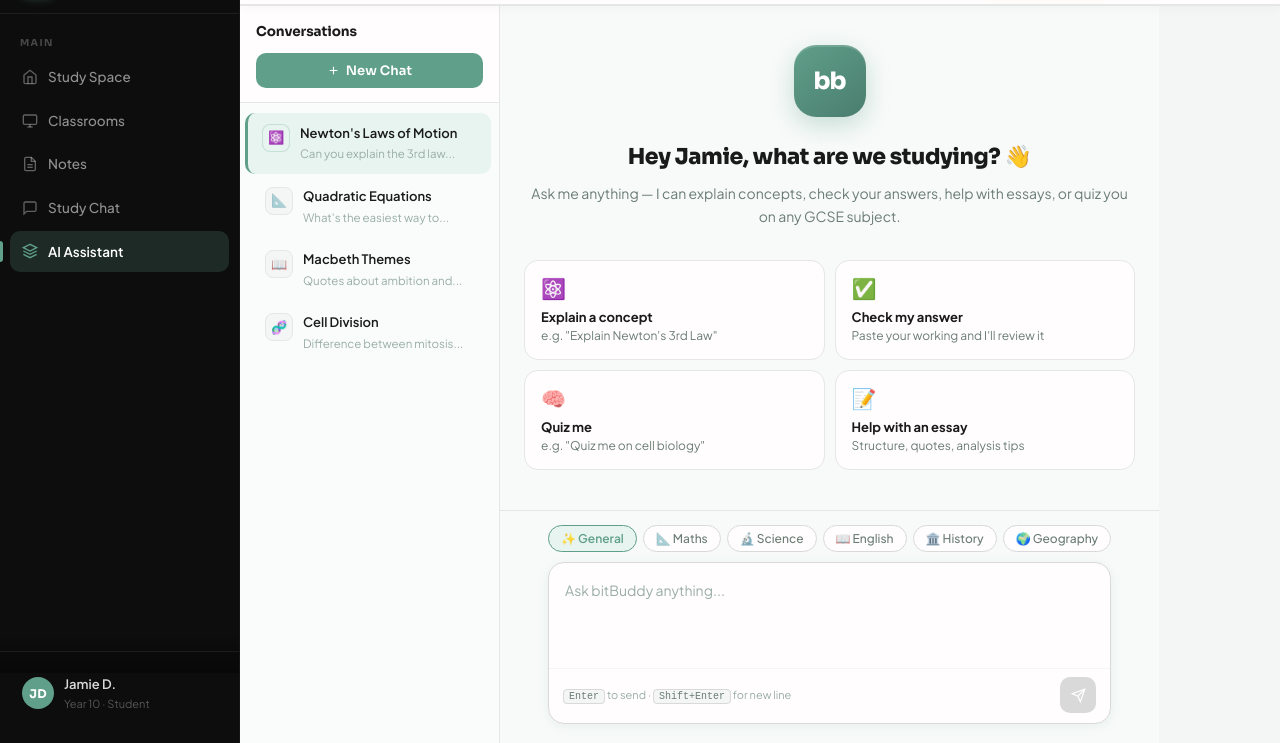
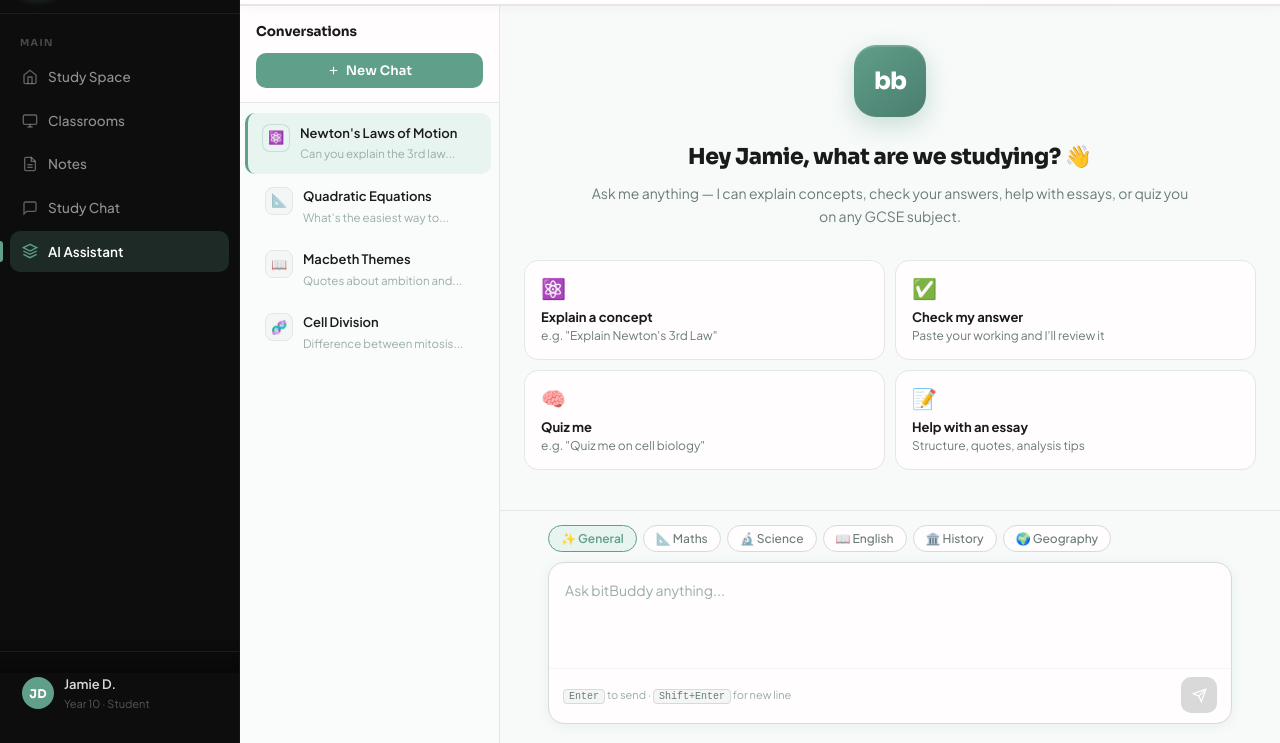
Before and after one commit to khazka/BitByBitMain, a website: page public/pages/ai.html in a window 1280 px wide. Shown: the part 57-800 px from the top of the page. Drawn offline with Linux system fonts and the light colour scheme.

Commit message:
ai page fix

```diff
--- a/public/css/ai.css
+++ b/public/css/ai.css
@@ -6,6 +6,8 @@
   display: flex;
   overflow: hidden;
   height: calc(100vh - var(--nav-height));
+  position: absolute;
+  top: 0; left: 0; right: 0; bottom: 0;
 }
 
 /* ---- Left: Conversation History ---- */
@@ -112,6 +114,7 @@
 /* ---- Centre: Main Chat ---- */
 .ai-main {
   flex: 1;
+  min-width: 0;
   display: flex;
   flex-direction: column;
   overflow: hidden;
@@ -287,6 +290,7 @@
   background: #f7faf9;
   flex-shrink: 0;
   border-top: 1px solid var(--gray-mid);
+  width: 100%;
 }
 .subject-chips { display: flex; gap: 6px; margin-bottom: 10px; flex-wrap: wrap; }
 .subject-chip-btn {
@@ -386,7 +390,7 @@
 .page-content:has(.ai-layout) {
   padding: 0;
   overflow: hidden;
-  display: flex;
+  position: relative;
   flex: 1;
   height: calc(100vh - var(--nav-height));
 }
--- a/public/css/space.css
+++ b/public/css/space.css
@@ -10,7 +10,6 @@
 .feed-main {
   flex: 1;
   padding: 24px 24px 40px 28px;
-  max-width: 720px;
   overflow-y: auto;
 }
 
```
